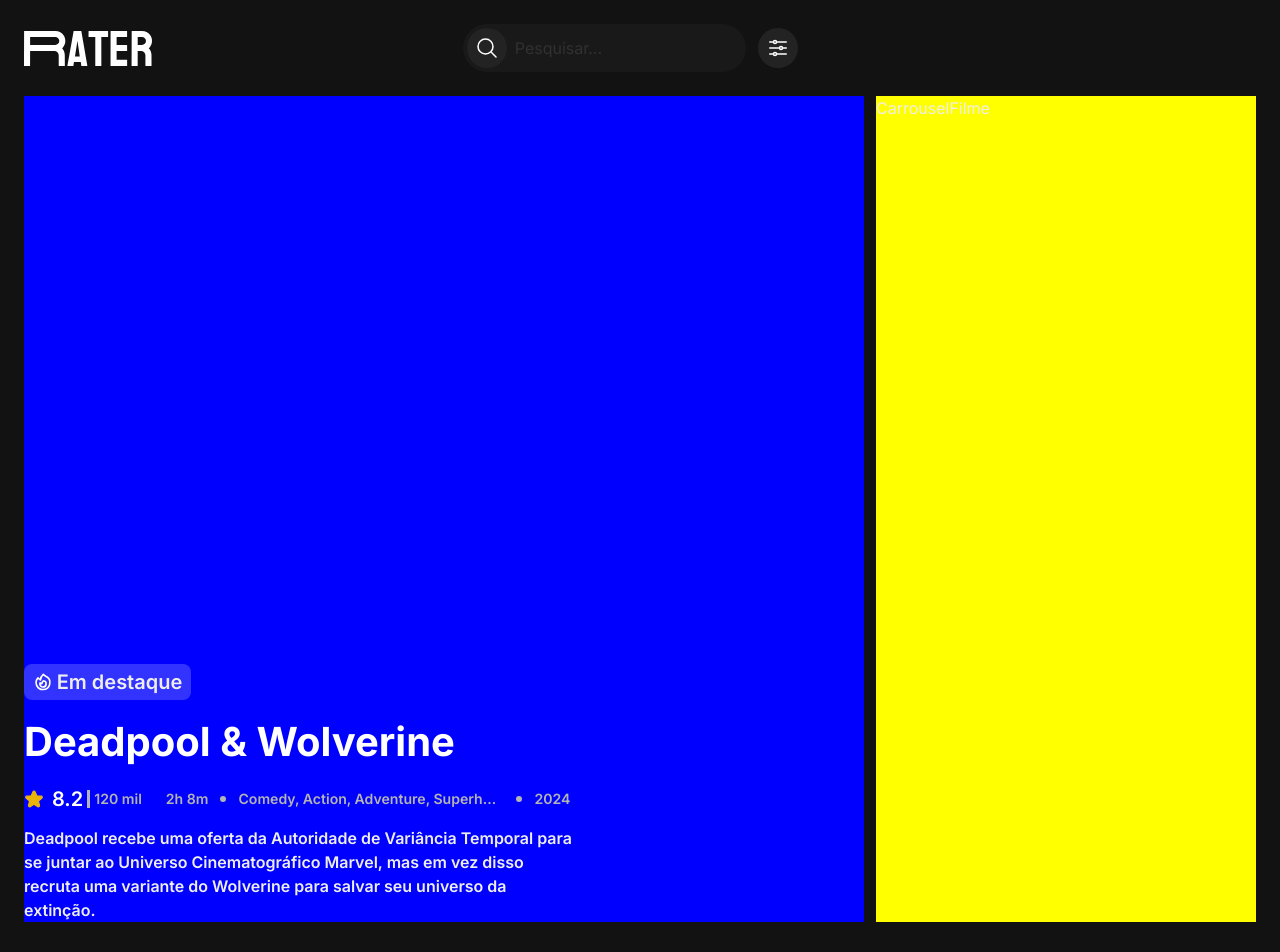
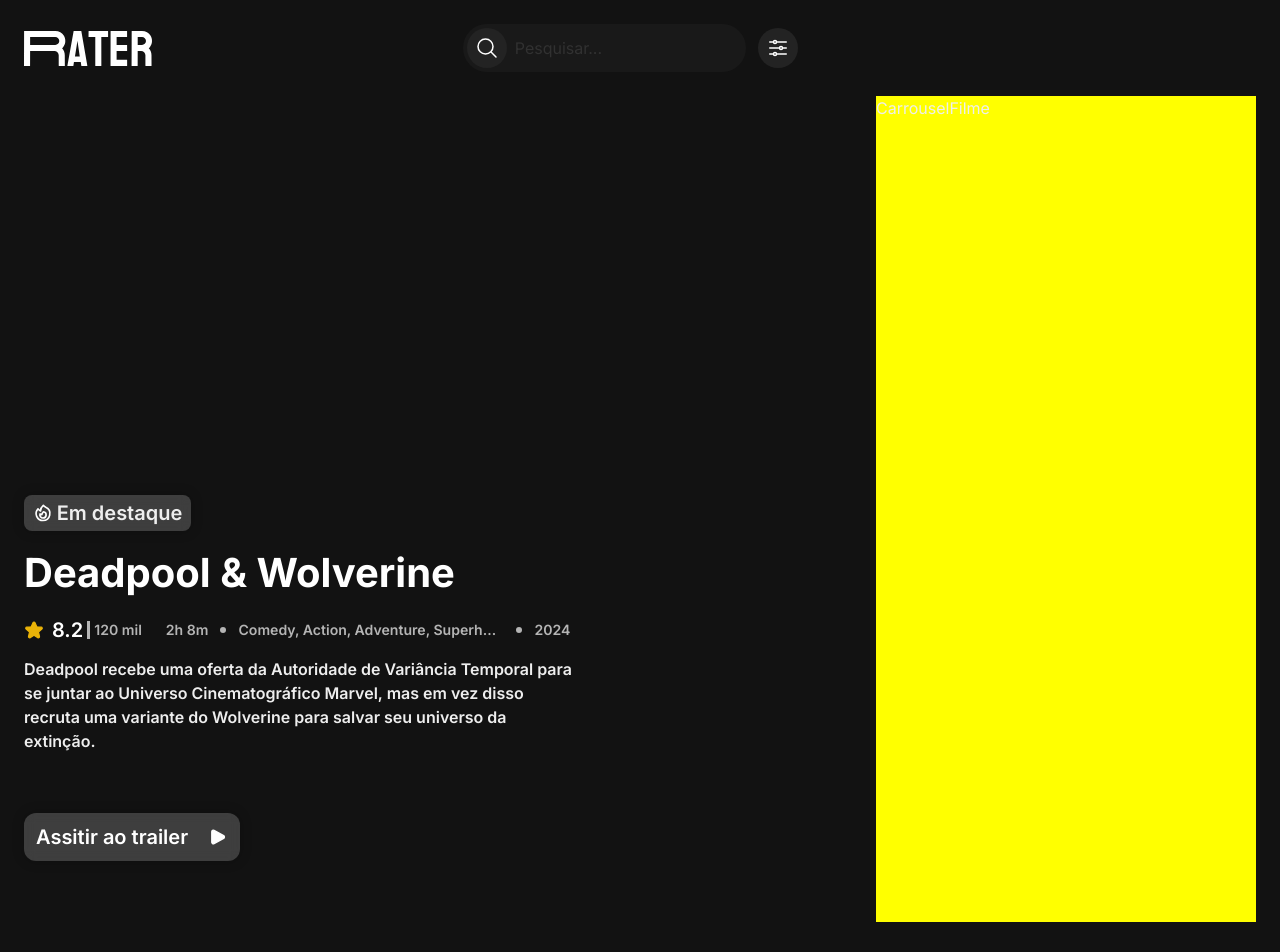
Before and after one commit to matheusgrodrigues/rater-app, a React (Create React App) app: page / in a window 1280 px wide. Shown: the top 952 px of the page. Built offline with nearby package versions, Linux system fonts and the light colour scheme.

Commit message:
refact: Refatorando component header

```diff
--- a/src/components/atoms/Badge.tsx
+++ b/src/components/atoms/Badge.tsx
@@ -5,8 +5,9 @@
 const BadgeStyled = styled.div`
     width: 167px;
     height: 36px;
-    background-color: rgb(255 255 255 / 0.2);
+    box-shadow: 0px 0px 12px rgba(0, 0, 0, 0.25);
     backdrop-filter: blur(${({ theme }) => theme.utils.pxToRem(6)});
+    background: rgba(238, 238, 238, 0.2);
     border-radius: ${({ theme }) => theme.ref.borderRadius['8']};
     justify-content: center;
     align-items: center;
--- a/src/components/atoms/Button.tsx
+++ b/src/components/atoms/Button.tsx
@@ -15,15 +15,38 @@
     ${({ theme }) => theme.utils.applyHoverTransition()}
 `;
 
+const TransparentButton = styled.button`
+    border-radius: ${({ theme }) => theme.ref.borderRadius['12']};
+    box-shadow: 0px 0px 12px rgba(0, 0, 0, 0.25);
+    backdrop-filter: blur(${({ theme }) => theme.utils.pxToRem(6)});
+    background: rgba(238, 238, 238, 0.2);
+    padding: ${({ theme }) => theme.ref.spacing['12']};
+    max-width: ${({ theme }) => theme.utils.pxToRem(216)};
+    height: ${({ theme }) => theme.utils.pxToRem(48)};
+    width: 100%;
+    justify-content: space-between;
+    align-items: center;
+    display: flex;
+    gap: ${({ theme }) => theme.ref.spacing['8']};
+    cursor: pointer;
+
+    ${({ theme }) => theme.utils.applyHoverTransition()}
+`;
+
 interface ButtonProps extends React.DetailedHTMLProps<React.HTMLAttributes<HTMLButtonElement>, HTMLButtonElement> {
     children: React.ReactNode;
     config: {
-        variant: 'rounded-icon-button';
+        variant: 'rounded-icon-button' | 'transparent-button';
     };
 }
 
 export default function Button({ children, config, ...props }: ButtonProps) {
     const { variant } = config;
 
-    return <>{variant === 'rounded-icon-button' && <RoundedIconButton {...props}>{children}</RoundedIconButton>}</>;
+    return (
+        <>
+            {variant === 'rounded-icon-button' && <RoundedIconButton {...props}>{children}</RoundedIconButton>}
+            {variant === 'transparent-button' && <TransparentButton {...props}>{children}</TransparentButton>}
+        </>
+    );
 }
--- a/src/components/atoms/Heading.tsx
+++ b/src/components/atoms/Heading.tsx
@@ -1,17 +1,18 @@
 import styled from 'styled-components';
 
 interface HeadingConfig {
-    variant: 'h1';
+    fontWeight: '700' | '600';
+    fontSize: '40' | '20' | '16';
     color: 'white';
 }
 
 interface HeadingStyledProps {
-    config: Pick<HeadingConfig, 'color'>;
+    config: Omit<HeadingConfig, 'variant'>;
 }
 
 const Heading1 = styled.h1<HeadingStyledProps>`
-    font-size: ${({ theme }) => theme.ref.fontSize['40']};
-    font-weight: ${({ theme }) => theme.ref.fontWeight['700']};
+    font-size: ${({ config, theme }) => theme.ref.fontSize[config.fontSize]};
+    font-weight: ${({ config, theme }) => theme.ref.fontWeight[config.fontWeight]};
     color: ${({ config, theme }) => theme.ref.colors[config.color]};
 `;
 
@@ -21,19 +22,9 @@
 }
 
 export default function Heading({ children, config, ...props }: HeadingProps) {
-    const { variant, color } = config;
-
-    const headingConfig = {
-        color,
-    };
-
     return (
-        <>
-            {variant === 'h1' && (
-                <Heading1 config={headingConfig} {...props}>
-                    {children}
-                </Heading1>
-            )}
-        </>
+        <Heading1 config={config} {...props}>
+            {children}
+        </Heading1>
     );
 }
--- a/src/components/atoms/Icon.tsx
+++ b/src/components/atoms/Icon.tsx
@@ -41,7 +41,17 @@
     </>
 );
 
-export type IconType = 'search-icon' | 'filter-icon' | 'fire' | 'star';
+const PlayRightIconPath: React.FC<React.SVGProps<SVGPathElement>> = () => (
+    <>
+        <path
+            fillRule="evenodd"
+            d="M4.5 5.653c0-1.427 1.529-2.33 2.779-1.643l11.54 6.347c1.295.712 1.295 2.573 0 3.286L7.28 19.99c-1.25.687-2.779-.217-2.779-1.643V5.653Z"
+            clipRule="evenodd"
+        />
+    </>
+);
+
+export type IconType = 'play-right' | 'search' | 'filter' | 'fire' | 'star';
 
 interface IconProps extends React.SVGProps<SVGSVGElement> {
     config: {
@@ -56,7 +66,7 @@
 
     const { color, icon, size } = config;
 
-    const fillIconList: IconType[] = ['star'];
+    const fillIconList: IconType[] = ['play-right', 'star'];
 
     return (
         <svg
@@ -71,8 +81,9 @@
             }}
             {...props}
         >
-            {icon === 'search-icon' && <SearchIconPath />}
-            {icon === 'filter-icon' && <FilterIconPath />}
+            {icon === 'play-right' && <PlayRightIconPath />}
+            {icon === 'search' && <SearchIconPath />}
+            {icon === 'filter' && <FilterIconPath />}
             {icon === 'fire' && <FireIconPath />}
             {icon === 'star' && <StarIconPath />}
         </svg>
--- a/src/components/organisms/CardFilmeDestaque.tsx
+++ b/src/components/organisms/CardFilmeDestaque.tsx
@@ -5,6 +5,8 @@
 import Heading from '../atoms/Heading';
 import Badge from '../atoms/Badge';
 import Paragraph from '../atoms/Paragraph';
+import Button from '../atoms/Button';
+import Icon from '../atoms/Icon';
 
 const CardFilmeDestaqueStyled = styled.div`
     width: 100%;
@@ -14,7 +16,15 @@
     flex-direction: column;
     justify-content: flex-end;
     display: flex;
-    background: blue;
+    padding-bottom: ${({ theme }) => theme.ref.padding['12']};
+
+    ${({ theme }) =>
+        theme.utils.screen(
+            'md',
+            `
+        padding-bottom: ${theme.ref.padding['61']};
+        `
+        )}
 `;
 
 const CardFilmeDestaqueContent = styled.div`
@@ -25,10 +35,34 @@
 `;
 
 const CardFilmeDestaqueSpec = styled.div`
+    display: none;
+
+    ${({ theme }) =>
+        theme.utils.screen(
+            'md',
+            `
       display: flex;
-    gap: ${({ theme }) => theme.ref.spacing['24']};
+     gap: ${theme.ref.spacing['24']};
+    `
+        )}
 `;
 
+const CardFilmeDestaqueSinopse = styled.div`
+    margin-bottom: ${({ theme }) => theme.ref.spacing['48']};
+    max-width: ${({ theme }) => theme.utils.pxToRem(555)};
+`;
+
+const CardFilmeDestaqueTitle = styled(Heading)`
+    font-size: ${({ theme }) => theme.ref.fontSize['16']};
+
+    ${({ theme }) =>
+        theme.utils.screen(
+            'md',
+            `
+ font-size: ${theme.ref.fontSize['40']};
+`
+        )}
+`;
 interface CardFilmeDestaqueProps
     extends React.DetailedHTMLProps<React.HTMLAttributes<HTMLDivElement>, HTMLDivElement> {}
 
@@ -46,15 +80,16 @@
                     }}
                 />
 
-                <Heading
+                <CardFilmeDestaqueTitle
                     data-testid="card-filme-destaque-title"
                     config={{
-                        variant: 'h1',
+                        fontWeight: '700',
+                        fontSize: '40',
                         color: 'white',
                     }}
                 >
                     Deadpool & Wolverine
-                </Heading>
+                </CardFilmeDestaqueTitle>
 
                 <CardFilmeDestaqueSpec data-testid="card-filme-destaque-spec">
                     <SpecRatingView
@@ -75,6 +110,7 @@
                     />
                 </CardFilmeDestaqueSpec>
 
+                <CardFilmeDestaqueSinopse>
                     <Paragraph
                         data-testid="card-filme-destaque-sinopse"
                         config={{
@@ -82,12 +118,33 @@
                             color: 'secondary-accessible-text-12',
                             size: 16,
                         }}
-                    style={{ maxWidth: '34.675rem' }}
                     >
                         Deadpool recebe uma oferta da Autoridade de Variância Temporal para se juntar ao Universo
-                    Cinematográfico Marvel, mas em vez disso recruta uma variante do Wolverine para salvar seu universo
-                    da extinção.
+                        Cinematográfico Marvel, mas em vez disso recruta uma variante do Wolverine para salvar seu
+                        universo da extinção.
                     </Paragraph>
+                </CardFilmeDestaqueSinopse>
+
+                <Button config={{ variant: 'transparent-button' }}>
+                    <Heading
+                        data-testid="card-filme-destaque-title"
+                        config={{
+                            fontWeight: '600',
+                            fontSize: '20',
+                            color: 'white',
+                        }}
+                    >
+                        Assitir ao trailer
+                    </Heading>
+
+                    <Icon
+                        config={{
+                            color: 'white',
+                            icon: 'play-right',
+                            size: 20,
+                        }}
+                    />
+                </Button>
             </CardFilmeDestaqueContent>
         </CardFilmeDestaqueStyled>
     );
--- a/src/components/organisms/Header.tsx
+++ b/src/components/organisms/Header.tsx
@@ -88,13 +88,13 @@
                                 zIndex: 1,
                             }}
                         >
-                            <Icon config={{ color: 'white', icon: 'search-icon', size: 24 }} />
+                            <Icon config={{ color: 'white', icon: 'search', size: 24 }} />
                         </Button>
 
                         <Input data-testid="header-form-search-input" placeholder="Pesquisar..." type="search" />
 
                         <Button config={{ variant: 'rounded-icon-button' }} data-testid="header-form-search-btn-filter">
-                            <Icon config={{ color: 'white', icon: 'filter-icon', size: 24 }} />
+                            <Icon config={{ color: 'white', icon: 'filter', size: 24 }} />
                         </Button>
                     </Form>
                 </FormContainer>
--- a/src/config/theme.ts
+++ b/src/config/theme.ts
@@ -58,6 +58,7 @@
         '16': '1rem',
         '24': '1.5rem',
         '48': '3rem',
+        '61': '3.81rem',
     },
     colors: {
         yellow: '#eab308',
```
Lines whose indentation alone changed are shown as unchanged.
